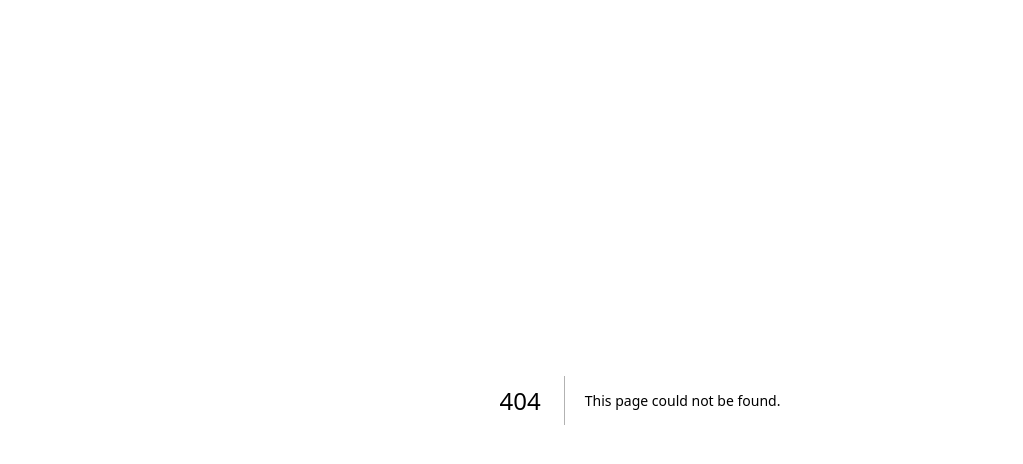
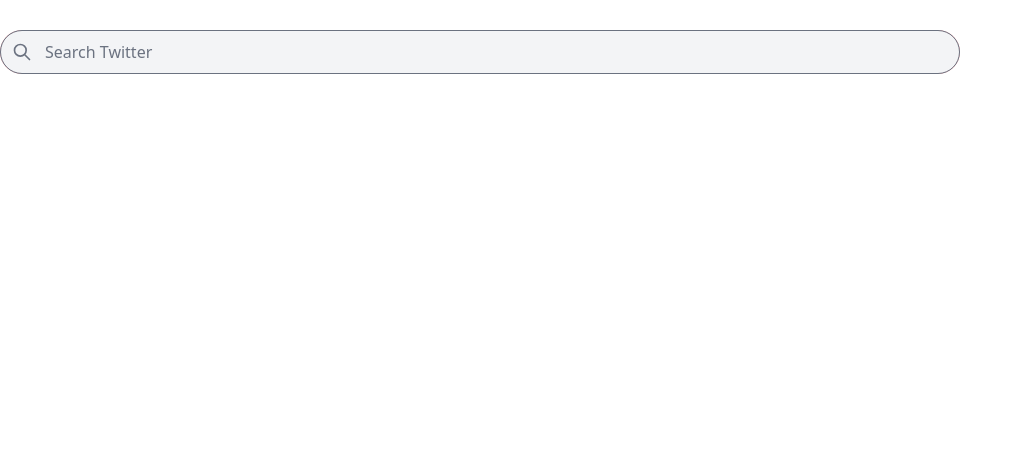
Before and after one commit to 1js2002/Twitter, a Next.js app: page /Components/Widgets in a window 1280 px wide. Before the commit this address had no page. Shown: the top 464 px of the page, without its empty margins (0-1023 px from the left). Built offline with nearby package versions, Linux system fonts and the light colour scheme.

Commit message:
create the widgets component and the search bar

```diff
--- /dev/null
+++ b/pages/Components/Widgets.js
@@ -0,0 +1,14 @@
+import { SearchIcon } from "@heroicons/react/outline";
+
+export default function Widgets() {
+  return (
+    <div className="xl:w-[600px] hidden lg:inline ml-8 space-y-5">
+        <div className="w-[90%] xl:w-[75%] sticky top-0 bg-white py-1.5 z-50">
+            <div className="flex items-center p-3 rounded-full bg-red-300 relative">
+                <SearchIcon className="h-5 z-50 text-gray-500"/>
+                <input className="absolute inset-0 rounded-full pl-11 border-gray-500 text-gray-700 focus:shadow-lg focus:bg-white bg-gray-100 " type="text" placeholder="Search Twitter" />
+            </div>
+        </div>
+    </div>
+  )
+}
--- a/pages/index.js
+++ b/pages/index.js
@@ -2,6 +2,7 @@
 import { Inter } from '@next/font/google'
 import Sidebar from './Components/Sidebar'
 import Feed from './Components/Feed'
+import Widgets from './Components/Widgets'
 
 const inter = Inter({ subsets: ['latin'] })
 
@@ -23,6 +24,8 @@
 
         {/* widgets */}
 
+        <Widgets/>
+
         {/* model */}
       </main>
 
```
